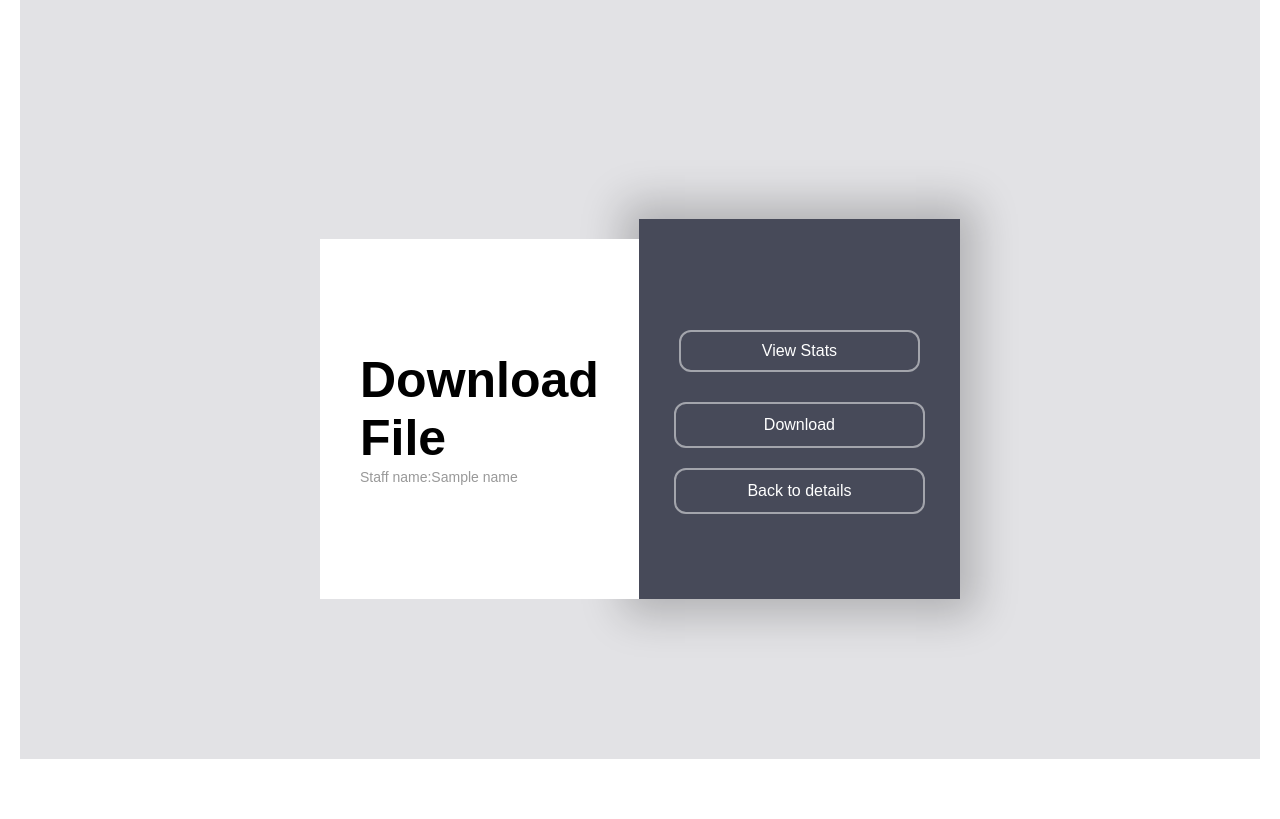
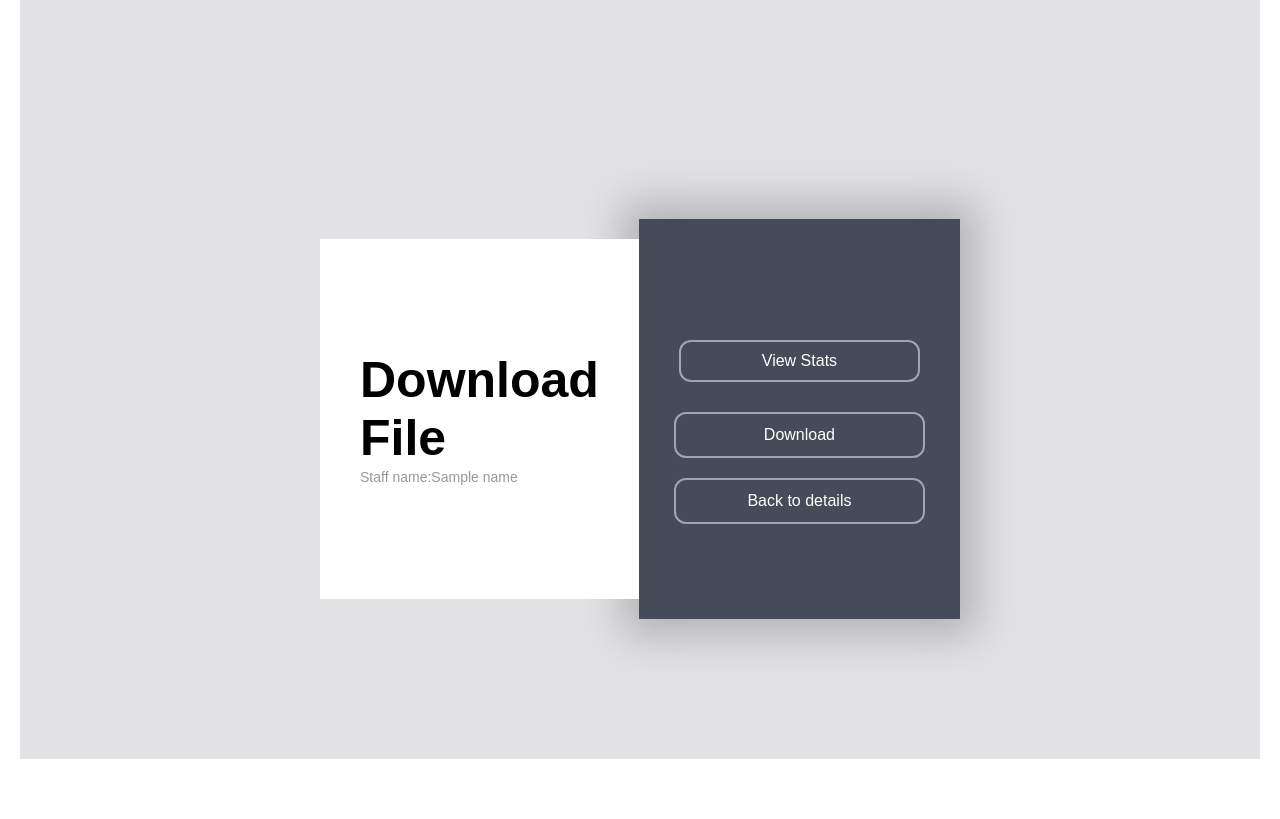
Before and after one commit to Roobika-M/self_appraisal, a Flask app: template templates/download.html in a window 1280 px wide. Shown: the part 21-840 px from the top of the page. Run offline with Flask 3, Linux system fonts and the light colour scheme; the template is opened without the code that fills it: most values are stand-ins (such as "Sample title", 1, 10 or a date in 2020); some libraries are stand-ins or nearby versions; some web fonts are replaced.

Commit message:
big aahh grey box

```diff
--- a/templates/download.html
+++ b/templates/download.html
@@ -59,7 +59,7 @@
 
         .right {
             width: 60%;
-            min-height: 300px;
+            min-height: 320px;
             padding: 40px;
             box-shadow: 0px 0px 40px 16px rgba(0, 0, 0, 0.22);
             display: flex;
```
